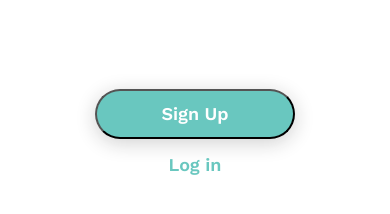
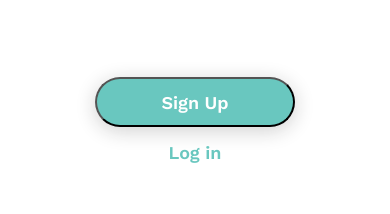
Before and after one commit to anthonyhi11/whibut-client, a React (Create React App) app: page / in a window 390 px wide. Shown: the part 520-734 px from the top of the page. Built offline with nearby package versions, Linux system fonts and the light colour scheme.

Commit message:
fixed positioning again on buttons

```diff
--- a/src/LandingPage/landingpage.css
+++ b/src/LandingPage/landingpage.css
@@ -38,7 +38,7 @@
     display: flex;
     flex-direction: column;
     align-items: center;
-    margin-top: 50px;
+    margin-top: -20px;
     margin-bottom: 100px;
     height: 100px;
     justify-content: space-around;
```
